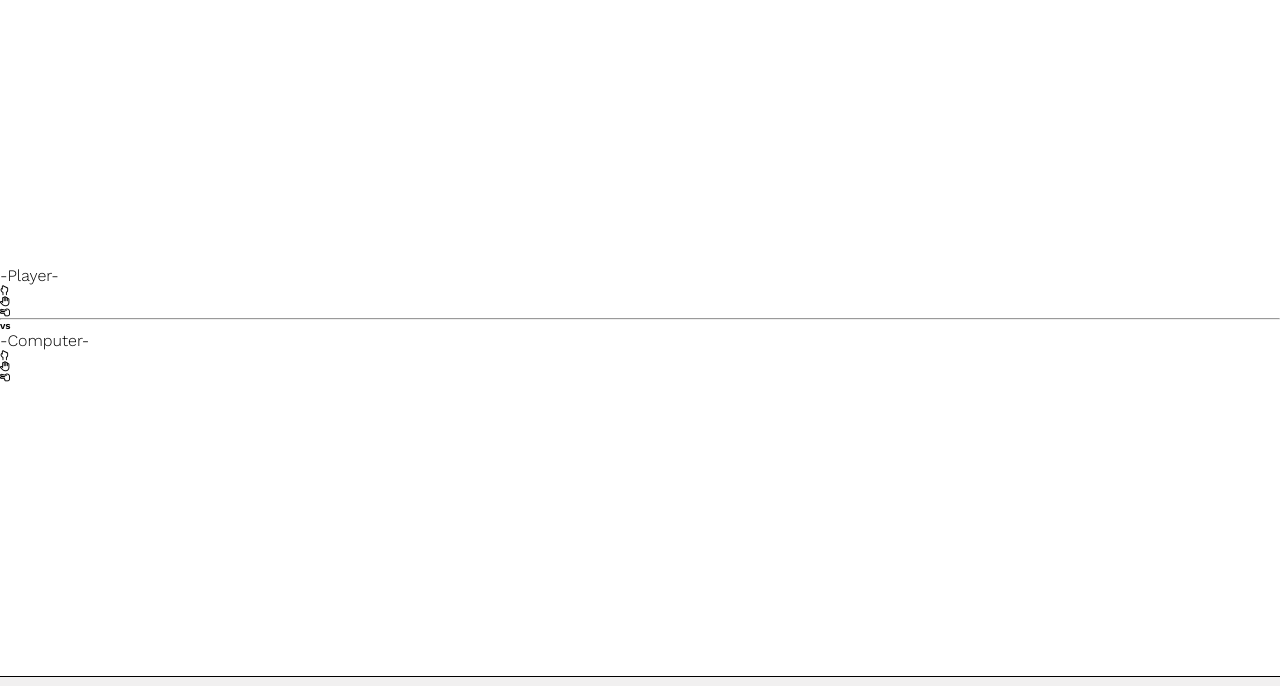
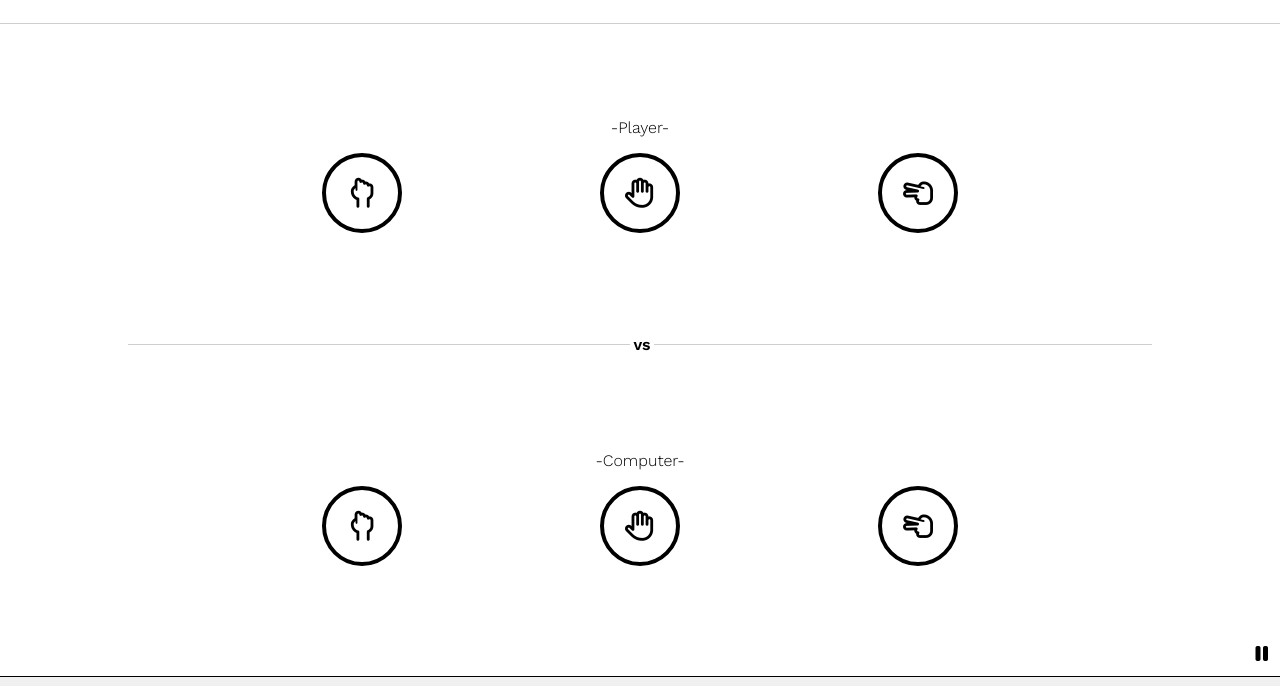
Before and after one commit to jandresch/Rock-Paper-Scissors-game, a plain HTML site: page index.html in a window 1280 px wide. Shown: the part 76-762 px from the top of the page. Drawn offline with nearby package versions, Linux system fonts and the light colour scheme.

Commit message:
diseño del juego finalizado

```diff
--- a/index.html
+++ b/index.html
@@ -35,35 +35,29 @@
     </section>
     <section class="game_main_section">
         <header class="main_title_section">
-            <div class="game-title">
+            <!-- <div class="game-title"> -->
                 <h2>Rock - Paper - Scissors</h2>
                 <h4>Can you beat the machine?</h4>
-            </div>
-            <hr>
         </header>
         <main class="game_section">
                 <section class="game_section_player">
-                <div>
                         <p class="section-title">-Player-</p>
                         <div class="game_options_section">
                             <div id="pRock" class="option-container rock">
                                 <i class="fa-regular fa-hand-back-fist"></i>
                             </div>
-                        <div id="pPaper" class="ption-container paper">
+                            <div id="pPaper" class="option-container paper">
                                 <i class="fa-regular fa-hand"></i>
                             </div>
                             <div id="pScissors" class="option-container scissors">
                                 <i class="fa-regular fa-hand-scissors"></i>
                             </div>
                         </div>
-                </div>
                 </section>
-            <div>
-                <hr>
+                <div class="vs-division">
                     <strong>vs</strong>
                 </div>
                 <section class="game_section_computer">
-                <div>
                         <p class="section-title">-Computer-</p>
                         <div class="game_options_section">
                             <div id="cRock" class="option-container rock">
@@ -76,11 +70,8 @@
                                 <i class="fa-regular fa-hand-scissors"></i>
                             </div>
                         </div>
-                </div>
                 </section>
-            <section class="pause-section">
-                <div class="pause-button"></div>
-            </section>
+                <div class="pause-button"><i class="fa-sharp fa-solid fa-pause"></i></div>
         </main>
         <footer class="footer_section">
             <div class="personal_info">
--- a/styles/mobile-styles.css
+++ b/styles/mobile-styles.css
@@ -189,17 +189,90 @@ p{
     width: 100%;
     height: 100vh;
     background-color: var(--background-white);
-    display: flex;
+    display: grid;
+    grid-template-rows: 100px 1fr 48px;
+    /* display: flex;
     flex-direction: column;
-    justify-content: space-between;
+    justify-content: space-between; */
 }
 .main_title_section{
     width: 100%;
-    height: auto;
+    height: 100px;
+    border-bottom: solid 1px #CECECE;
+    display: flex;
+    flex-direction: column;
+    justify-content: center;
+    align-items: center;
 }
-.game_sectio{
+.game_section{
     width: 100%;
     height: auto;
+    position: relative;
+    display: flex;
+    flex-direction: column;
+    justify-content: space-evenly;
+    align-items: center;
+}
+.game_section div{
+}
+.game_section section{
+    width: 100%;
+    height: auto;
+    text-align: center;
+    margin: 12px;
+    display: flex;
+    flex-direction: column;
+    justify-content: center;
+    align-items: center;
+}
+
+.game_options_section, .option-container{
+    width: 80%;
+    height: auto;
+    margin: 12px;
+    display: flex;
+    justify-content: space-evenly;
+    align-items: center;
+}
+.option-container{
+    width: 80px;
+    height: 80px;
+    margin: 4px;
+    border: solid 4px var(--pure-black);
+    border-radius: 50%;
+}
+.option-container i{
+    font-size: 30px;
+}
+.vs-division{
+    width: 80%;
+    margin-bottom: 12px;
+    border-top: solid 1px #CECECE;
+    position: relative;
+}
+.vs-division strong{
+    width: 24px;
+    height: auto;
+    line-height: 14px;
+    text-align: center;
+    font-size: 16px;
+    font-weight: 600;
+    background-color: var(--background-white);
+    position: absolute;
+    top: -7px;
+    left: calc(50% - 10px);
+
+}
+.pause-button{
+    width: auto;
+    height: auto;
+    margin: 12px;
+    position: absolute;
+    bottom: 0;
+    right: 0;
+}
+.pause-button i{
+    font-size: 20px;
 }
 .footer_section{
     width: 100%;
```
Lines whose indentation alone changed are shown as unchanged.
